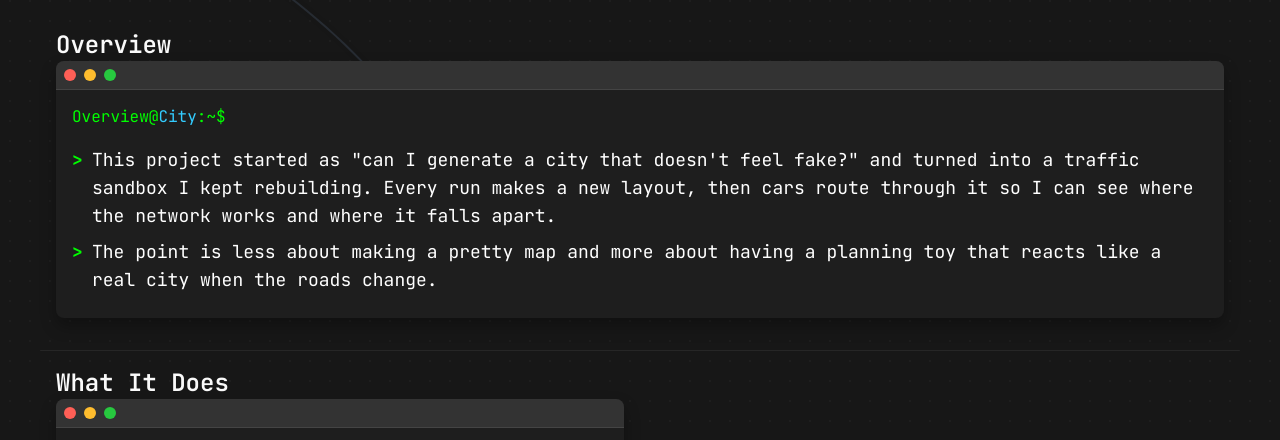
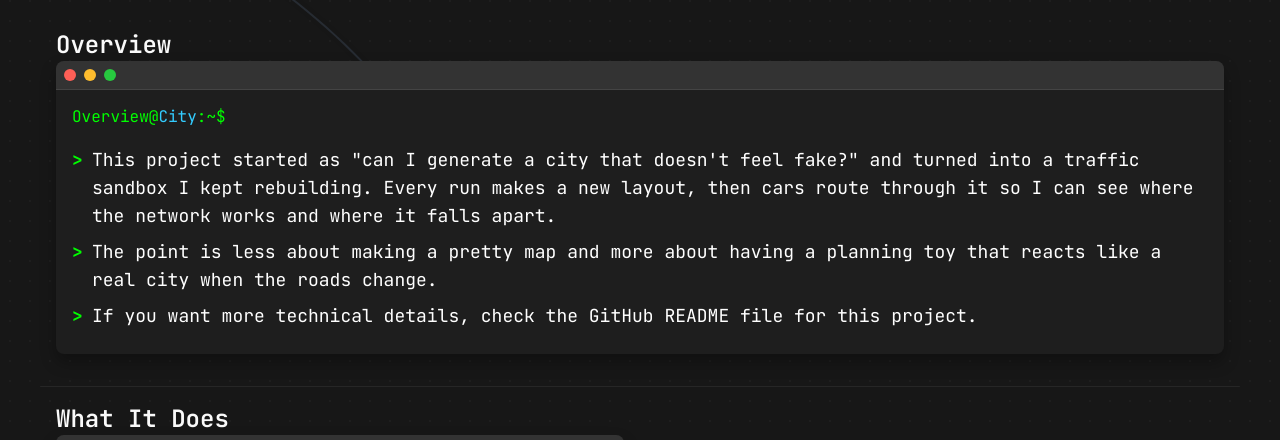
Before and after one commit to melodingo/melodingo.github.io, a website: page pages/projects/AI_City_Planner.html in a window 1280 px wide. Shown: the part 289-729 px from the top of the page. Drawn offline with nearby package versions, Linux system fonts and the light colour scheme.

Commit message:
Update AI_City_Planner.html

```diff
--- a/pages/projects/AI_City_Planner.html
+++ b/pages/projects/AI_City_Planner.html
@@ -821,6 +821,9 @@
                                 <p>
                                     The point is less about making a pretty map and more about having a planning toy that reacts like a real city when the roads change.
                                 </p>
+                                <p>
+                                    If you want more technical details, check the GitHub README file for this project.
+                                </p>
                             </div>
                         </div>
                     </div>
```
